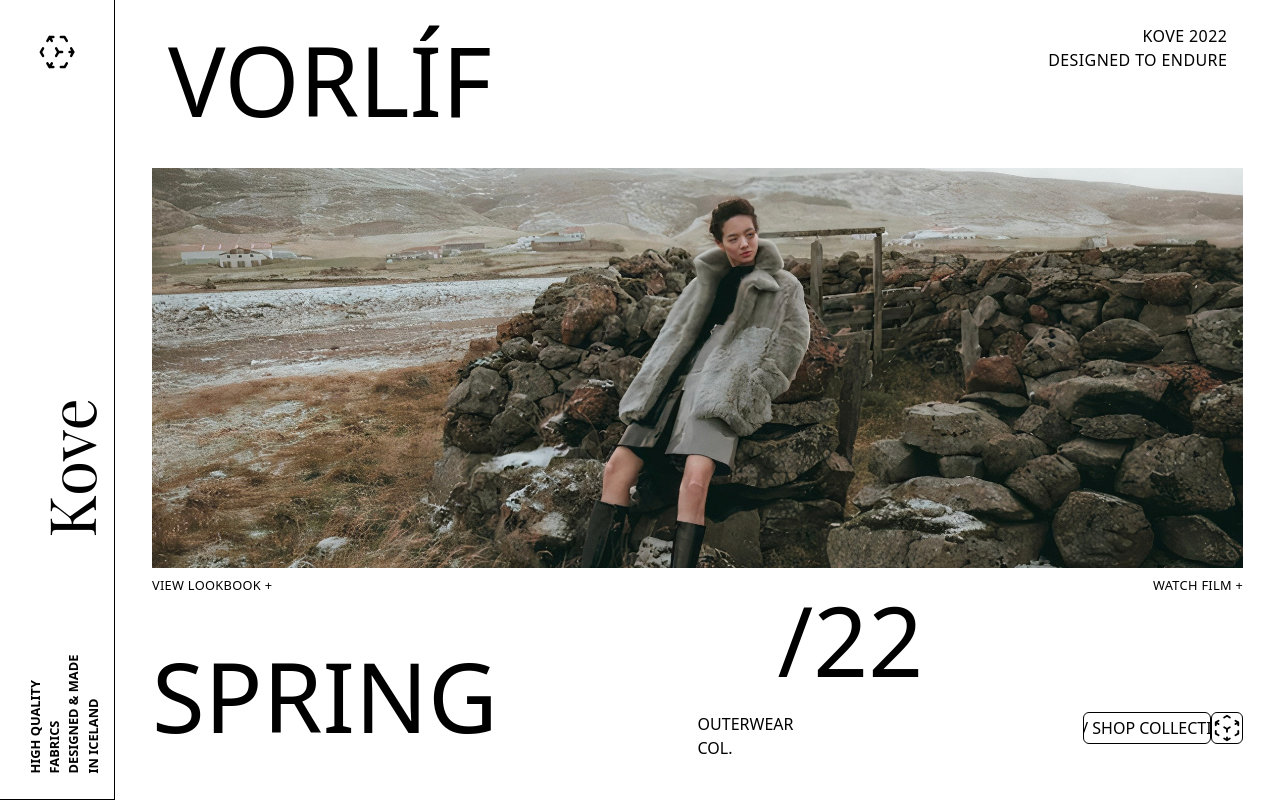
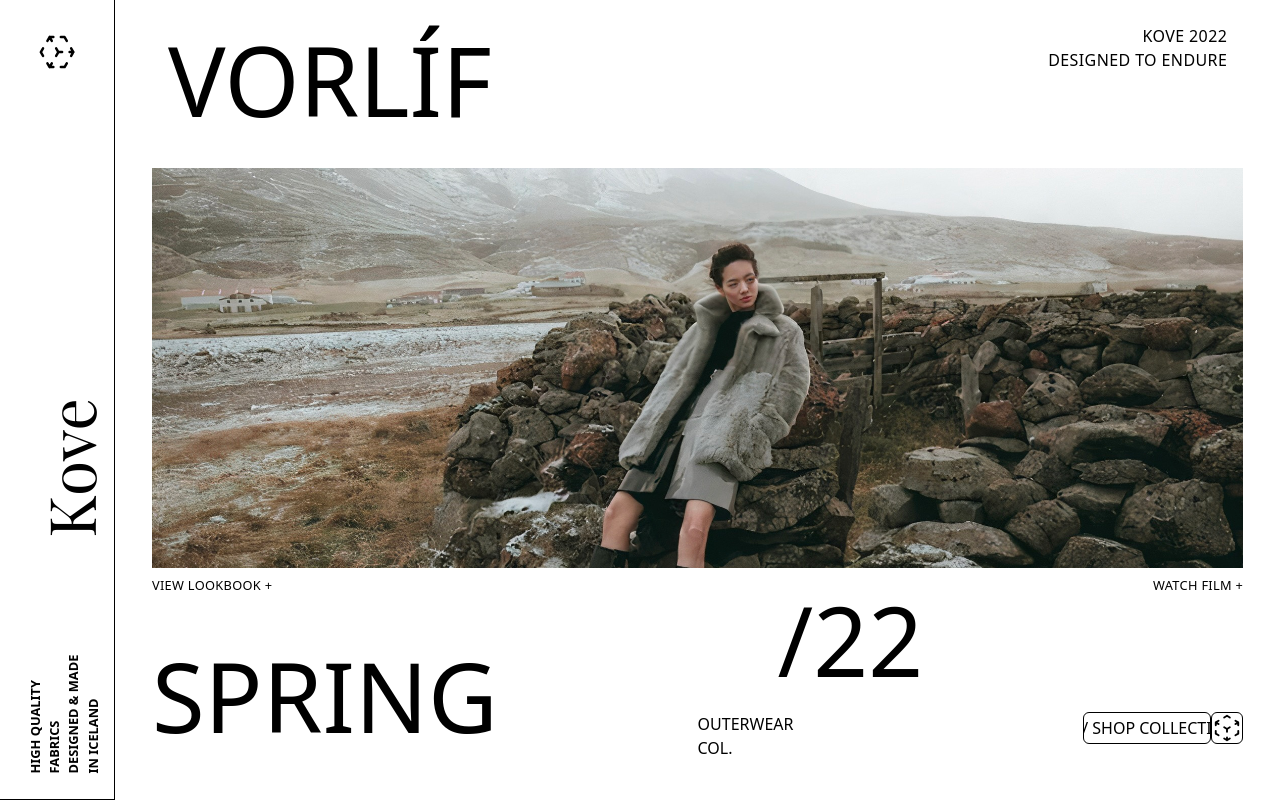
Before and after one commit to annaleexjohnson/fashion-website, a React (Vite) app: page / in a window 1280 px wide. Built offline with nearby package versions, Linux system fonts and the light colour scheme; a web font is replaced by a local one.

Commit message:
Adjust home photo

```diff
--- a/src/components/HomePage.tsx
+++ b/src/components/HomePage.tsx
@@ -21,7 +21,7 @@ const HomePage = () => {
 
 
             {/* image */}
-            <div className=" w-[100%] md:w-[95%] h-[50vh] bg-model1 bg-[center_bottom_10%] bg-cover"></div>
+            <div className=" w-[100%] md:w-[95%] h-[50vh] bg-model1 bg-[center_bottom_15%] bg-cover"></div>
 
 
             {/* bottom text */}
```
